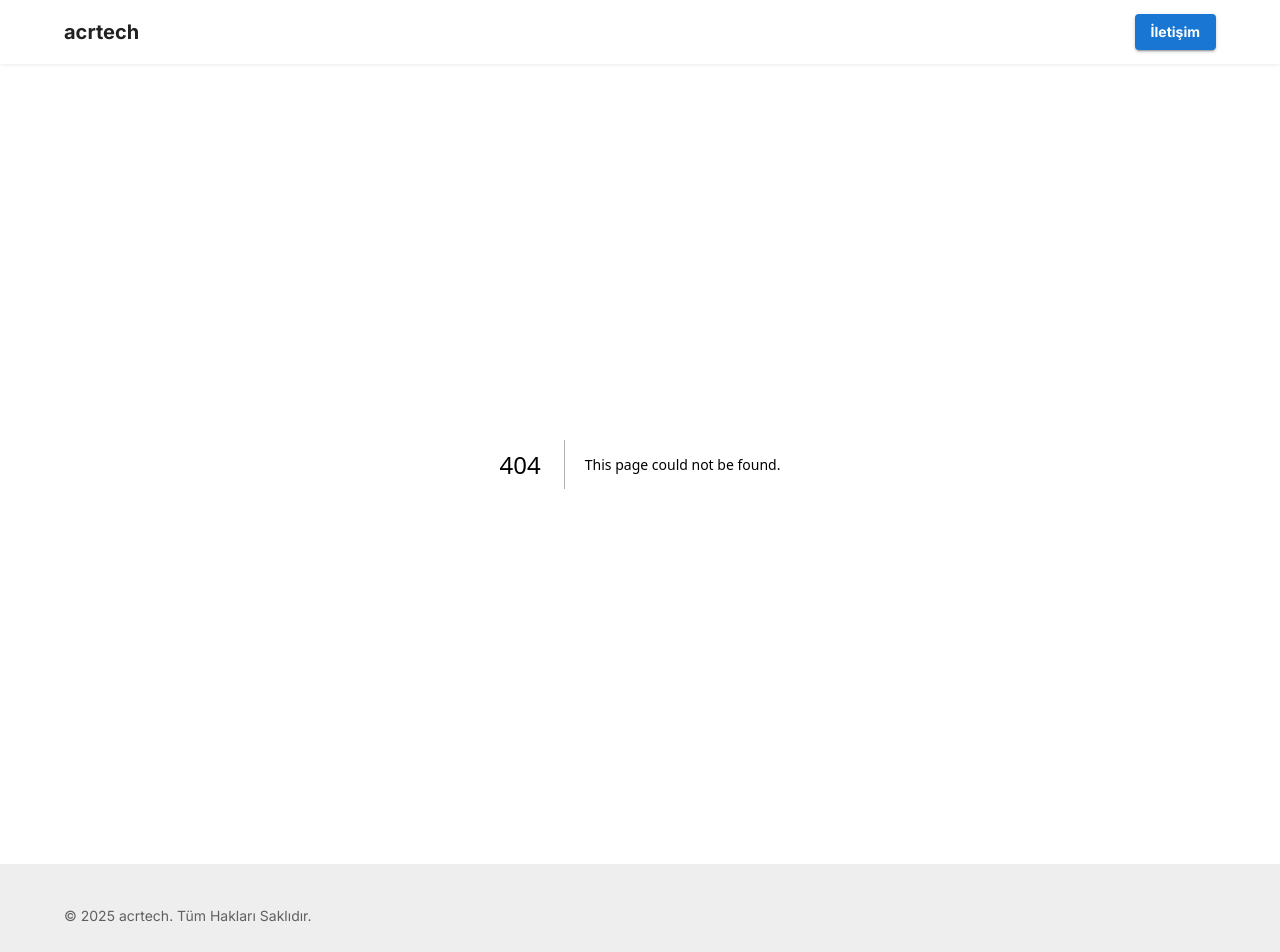
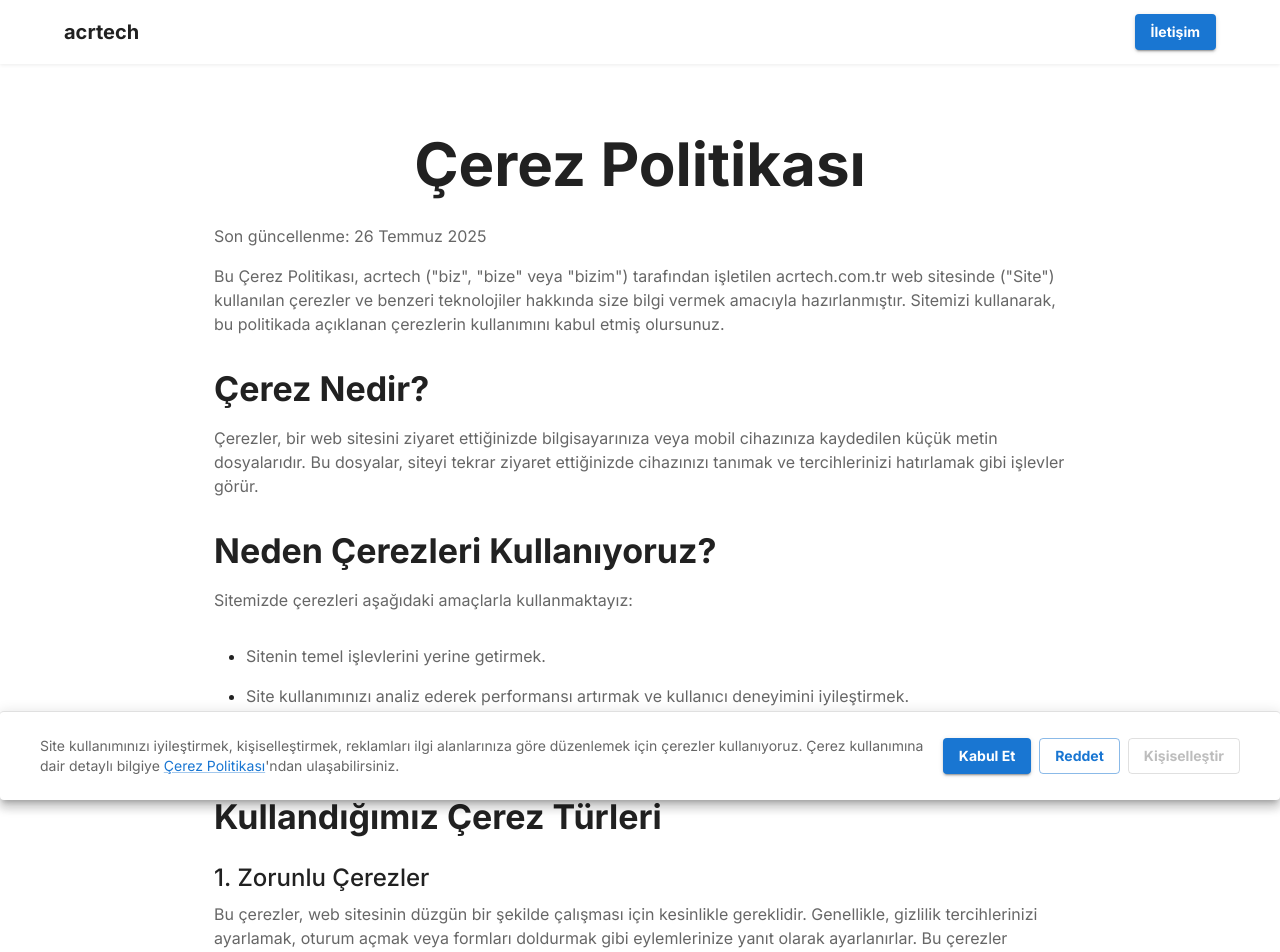
Before and after one commit to okanacer332/acrtech, a Next.js app: page /cerez-politikasi in a window 1280 px wide. Before the commit this address had no page. Shown: the top 952 px of the page. Built offline with nearby package versions, Linux system fonts and the light colour scheme; some icons are missing; what @mui/material-nextjs would draw is missing.

Commit message:
update çerez

```diff
--- /dev/null
+++ b/src/app/cerez-politikasi/page.tsx
@@ -0,0 +1,95 @@
+// src/app/cerez-politikasi/page.tsx
+import React from 'react';
+import { Container, Typography, List, ListItem, Link as MuiLink } from '@mui/material';
+import type { Metadata } from 'next';
+
+export const metadata: Metadata = {
+  title: 'Çerez Politikası',
+  description: 'acrtech web sitesi çerez politikası ve kişisel verilerin korunması hakkında bilgilendirme.',
+};
+
+const PolicyPage = () => {
+    const SectionTitle = ({ children }: { children: React.ReactNode }) => (
+        <Typography variant="h4" component="h2" sx={{ mt: 4, mb: 2, fontWeight: 600 }}>
+            {children}
+        </Typography>
+    );
+
+    const SubTitle = ({ children }: { children: React.ReactNode }) => (
+        <Typography variant="h5" component="h3" sx={{ mt: 3, mb: 1, fontWeight: 500 }}>
+            {children}
+        </Typography>
+    );
+
+    const Paragraph = ({ children }: { children: React.ReactNode }) => (
+        <Typography variant="body1" color="text.secondary" sx={{ mb: 2 }}>
+            {children}
+        </Typography>
+    );
+
+    const ListItemText = ({ children }: { children: React.ReactNode }) => (
+        <ListItem sx={{ display: 'list-item', pl: 0 }}>
+             <Typography variant="body1" component="span" color="text.secondary">{children}</Typography>
+        </ListItem>
+    );
+
+  return (
+    <Container maxWidth="md" sx={{ py: 8 }}>
+      <Typography variant="h2" component="h1" sx={{ fontWeight: 700, mb: 3, textAlign: 'center' }}>
+        Çerez Politikası
+      </Typography>
+      <Paragraph>
+        Son güncellenme: 26 Temmuz 2025
+      </Paragraph>
+      <Paragraph>
+        Bu Çerez Politikası, acrtech ("biz", "bize" veya "bizim") tarafından işletilen acrtech.com.tr web sitesinde ("Site") kullanılan çerezler ve benzeri teknolojiler hakkında size bilgi vermek amacıyla hazırlanmıştır. Sitemizi kullanarak, bu politikada açıklanan çerezlerin kullanımını kabul etmiş olursunuz.
+      </Paragraph>
+
+      <SectionTitle>Çerez Nedir?</SectionTitle>
+      <Paragraph>
+        Çerezler, bir web sitesini ziyaret ettiğinizde bilgisayarınıza veya mobil cihazınıza kaydedilen küçük metin dosyalarıdır. Bu dosyalar, siteyi tekrar ziyaret ettiğinizde cihazınızı tanımak ve tercihlerinizi hatırlamak gibi işlevler görür.
+      </Paragraph>
+
+      <SectionTitle>Neden Çerezleri Kullanıyoruz?</SectionTitle>
+      <Paragraph>
+        Sitemizde çerezleri aşağıdaki amaçlarla kullanmaktayız:
+      </Paragraph>
+      <List sx={{ listStyleType: 'disc', pl: 4 }}>
+        <ListItemText>Sitenin temel işlevlerini yerine getirmek.</ListItemText>
+        <ListItemText>Site kullanımınızı analiz ederek performansı artırmak ve kullanıcı deneyimini iyileştirmek.</ListItemText>
+        <ListItemText>İçerik ve reklamları ilgi alanlarınıza göre kişiselleştirmek.</ListItemText>
+      </List>
+
+      <SectionTitle>Kullandığımız Çerez Türleri</SectionTitle>
+      <SubTitle>1. Zorunlu Çerezler</SubTitle>
+      <Paragraph>
+        Bu çerezler, web sitesinin düzgün bir şekilde çalışması için kesinlikle gereklidir. Genellikle, gizlilik tercihlerinizi ayarlamak, oturum açmak veya formları doldurmak gibi eylemlerinize yanıt olarak ayarlanırlar. Bu çerezler olmadan sitenin bazı bölümleri çalışmaz.
+      </Paragraph>
+
+      <SubTitle>2. Performans ve Analitik Çerezler</SubTitle>
+      <Paragraph>
+        Bu çerezler, ziyaretçilerin siteyi nasıl kullandığı hakkında (örneğin en çok hangi sayfaları ziyaret ettikleri) anonim bilgiler toplamamızı sağlar. Google Analytics gibi araçlar aracılığıyla toplanan bu veriler, sitemizin performansını ölçmemize ve iyileştirmemize yardımcı olur.
+      </Paragraph>
+
+      <SubTitle>3. İşlevsel Çerezler</SubTitle>
+      <Paragraph>
+        Bu çerezler, dil tercihi veya bölge seçimi gibi yaptığınız seçimleri hatırlayarak size daha gelişmiş ve kişisel bir deneyim sunmamızı sağlar.
+      </Paragraph>
+
+      <SectionTitle>Çerezleri Nasıl Kontrol Edebilirsiniz?</SectionTitle>
+      <Paragraph>
+        Tarayıcınızın ayarlarını kullanarak çerezleri yönetebilir, silebilir veya tamamen engelleyebilirsiniz. Ancak, zorunlu çerezleri engellemenin sitenin işlevselliğini olumsuz etkileyebileceğini unutmayın. Tarayıcınızda çerez ayarlarını nasıl değiştireceğinize dair bilgilere aşağıdaki linklerden ulaşabilirsiniz:
+      </Paragraph>
+       <List>
+            <ListItem><MuiLink href="https://support.google.com/chrome/answer/95647" target="_blank" rel="noopener">Google Chrome</MuiLink></ListItem>
+            <ListItem><MuiLink href="https://support.mozilla.org/tr/kb/web-sitesi-tercihleri-cerezleri-etkinlestirme-ve-devre-disi-birakma" target="_blank" rel="noopener">Mozilla Firefox</MuiLink></ListItem>
+            <ListItem><MuiLink href="https://support.microsoft.com/tr-tr/windows/tan%C4%B1mlama-bilgilerini-silme-ve-y%C3%B6netme-168dab11-0753-043d-7c16-ede5947fc64d" target="_blank" rel="noopener">Microsoft Edge</MuiLink></ListItem>
+       </List>
+       <Paragraph>
+        Ayrıca, sitemizi ilk ziyaret ettiğinizde karşınıza çıkan çerez banner'ı üzerinden de tercihlerinizi yönetebilirsiniz.
+      </Paragraph>
+    </Container>
+  );
+};
+
+export default PolicyPage;
--- a/src/app/layout.tsx
+++ b/src/app/layout.tsx
@@ -5,15 +5,15 @@ import { ThemeProvider } from '@mui/material/styles';
 import theme from '@/theme/theme';
 import Navbar from '@/components/navigation/Navbar';
 import Footer from '@/components/navigation/Footer';
-import GoogleTagManager from '@/components/analytics/GoogleTagManager'; // GTM bileşenini import ediyoruz
+import GoogleTagManager from '@/components/analytics/GoogleTagManager';
+import CookieConsent from '@/components/common/CookieConsent'; // Yeni bileşeni import ediyoruz
 import { Box, CssBaseline } from '@mui/material';
 import type { Metadata } from 'next';
 
 import 'slick-carousel/slick/slick.css';
 import 'slick-carousel/slick/slick-theme.css';
 
-// Google Tag Manager Kapsayıcı Kimliği
-const GTM_ID = 'GTM-57R3ZQVW'; // KİMLİK GÜNCELLENDİ
+const GTM_ID = 'GTM-57R3ZQVW';
 
 export const metadata: Metadata = {
   title: {
@@ -37,7 +37,6 @@ export default function RootLayout({ children }: { children: React.ReactNode })
   return (
     <html lang="tr" className={inter.className}>
       <body>
-        {/* GTM Body kodunu body'nin hemen başına ekliyoruz */}
         <GoogleTagManager gtmId={GTM_ID} />
         <AppRouterCacheProvider>
           <ThemeProvider theme={theme}>
@@ -49,6 +48,8 @@ export default function RootLayout({ children }: { children: React.ReactNode })
               </Box>
               <Footer />
             </Box>
+            {/* Çerez banner'ını buraya ekliyoruz */}
+            <CookieConsent />
           </ThemeProvider>
         </AppRouterCacheProvider>
       </body>
--- a/src/components/analytics/GoogleTagManager.tsx
+++ b/src/components/analytics/GoogleTagManager.tsx
@@ -1,16 +1,36 @@
 // src/components/analytics/GoogleTagManager.tsx
 'use client';
 
+import { useState, useEffect } from 'react';
 import Script from 'next/script';
 
 const GoogleTagManager = ({ gtmId }: { gtmId: string }) => {
-  if (process.env.NODE_ENV !== 'production' || !gtmId) {
+  const [hasConsent, setHasConsent] = useState(false);
+
+  useEffect(() => {
+    // Bu bileşen sadece client tarafında çalıştığı için localStorage'a erişebiliriz.
+    try {
+      const consentDataString = localStorage.getItem('cookie_consent');
+      if (consentDataString) {
+        const consentData = JSON.parse(consentDataString);
+        // Eğer kullanıcı analitik çerezlere izin vermişse state'i güncelle.
+        if (consentData.analytics) {
+          setHasConsent(true);
+        }
+      }
+    } catch (e) {
+      console.error("Could not parse cookie consent JSON", e);
+    }
+  }, []);
+
+  // Eğer canlı ortamda değilsek, gtmId yoksa veya kullanıcı izin vermemişse,
+  // hiçbir script yükleme.
+  if (!hasConsent || process.env.NODE_ENV !== 'production' || !gtmId) {
     return null;
   }
 
   return (
     <>
-      {/* Head Script */}
       <Script
         id="google-tag-manager-head"
         strategy="afterInteractive"
@@ -24,7 +44,6 @@ const GoogleTagManager = ({ gtmId }: { gtmId: string }) => {
           `,
         }}
       />
-      {/* Body Fallback (noscript) - Next.js'te bu şekilde eklenir */}
       <noscript
         dangerouslySetInnerHTML={{
           __html: `<iframe src="https://www.googletagmanager.com/ns.html?id=${gtmId}" height="0" width="0" style="display:none;visibility:hidden"></iframe>`,
--- /dev/null
+++ b/src/components/common/CookieConsent.tsx
@@ -0,0 +1,79 @@
+// src/components/common/CookieConsent.tsx
+'use client';
+
+import React, { useState, useEffect } from 'react';
+import { Box, Button, Typography, Paper, Link as MuiLink } from '@mui/material';
+
+const CookieConsent = () => {
+  const [visible, setVisible] = useState(false);
+
+  useEffect(() => {
+    // Sayfa yüklendiğinde, kullanıcının daha önce bir seçim yapıp yapmadığını kontrol et
+    const consent = localStorage.getItem('cookie_consent');
+    if (!consent) {
+      // Eğer daha önce seçim yapılmamışsa, banner'ı göster
+      setVisible(true);
+    }
+  }, []);
+
+  const handleAccept = () => {
+    localStorage.setItem('cookie_consent', 'accepted');
+    setVisible(false);
+  };
+
+  const handleDecline = () => {
+    localStorage.setItem('cookie_consent', 'declined');
+    setVisible(false);
+  };
+
+  if (!visible) {
+    return null;
+  }
+
+  return (
+    <Paper
+      elevation={8}
+      sx={{
+        position: 'fixed',
+        bottom: 0,
+        left: 0,
+        right: 0,
+        p: { xs: 2, sm: 3 },
+        zIndex: 1500, // Diğer tüm elemanların üzerinde olmasını sağlar
+        borderTop: '1px solid',
+        borderColor: 'divider',
+      }}
+    >
+      <Box
+        sx={{
+          display: 'flex',
+          flexDirection: { xs: 'column', md: 'row' },
+          alignItems: 'center',
+          justifyContent: 'space-between',
+          gap: 2,
+          maxWidth: 'lg',
+          mx: 'auto',
+        }}
+      >
+        <Typography variant="body2" color="text.secondary" sx={{ textAlign: { xs: 'center', md: 'left' } }}>
+          Site kullanımınızı iyileştirmek, kişiselleştirmek, reklamları ilgi alanlarınıza göre düzenlemek için çerezler kullanıyoruz. Çerez kullanımına dair detaylı bilgiye{' '}
+          <MuiLink href="/cerez-politikasi" underline="always">Çerez Politikası</MuiLink>'ndan ulaşabilirsiniz.
+        </Typography>
+        <Box sx={{ display: 'flex', gap: 1, flexShrink: 0 }}>
+          <Button variant="contained" onClick={handleAccept}>
+            Kabul Et
+          </Button>
+          <Button variant="outlined" onClick={handleDecline}>
+            Reddet
+          </Button>
+          {/* Kişiselleştir butonu şimdilik bir placeholder */}
+          <Button variant="outlined" disabled>
+            Kişiselleştir
+          </Button>
+        </Box>
+      </Box>
+    </Paper>
+  );
+};
+
+export default CookieConsent;
--- a/src/data/heroSlidesData.ts
+++ b/src/data/heroSlidesData.ts
@@ -5,7 +5,7 @@ export const heroSlidesData = [
     id: 1,
     title: 'KOBİ\'ler İçin Güçlü Envanter Yönetimi',
     subtitle: 'Stoklarınızı kolayca takip edin, kayıpları azaltın ve verimliliğinizi artırın.',
-    imageUrl: '/images/hero-background.jpg',
+    imageUrl: '/images/hero-background.png',
     buttonText: 'Çözümleri Keşfet',
     buttonLink: '#hizmetler', // "Hizmetler Özeti" bölümüne yönlendirir
   },
```
